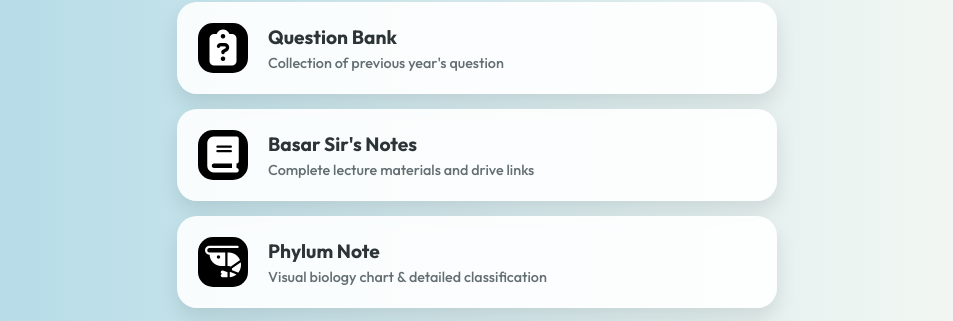
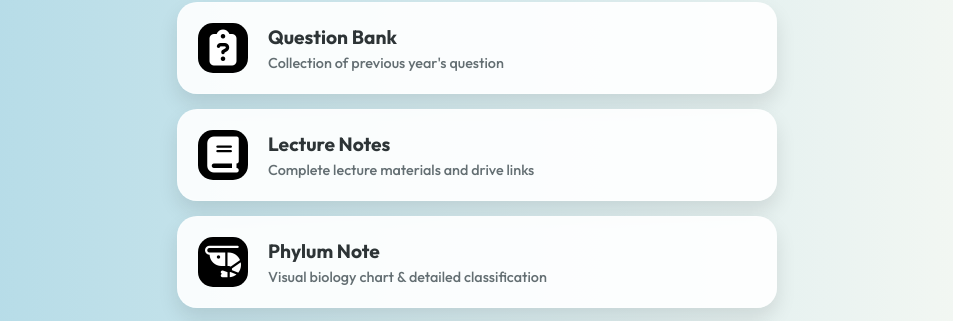
Before and after one commit to foysal1627/foysal1627.github.io, a Jekyll site: the page eduhub/index.html, which Jekyll copies as it is, in a window 1280 px wide. Shown: the part 164-485 px from the top of the page, without its empty margins (163-1116 px from the left). Built offline with Jekyll 4.4.1, drawn with Linux system fonts in a browser that asks for light colours.

Commit message:
Update link and heading for lecture notes section

```diff
--- a/eduhub/index.html
+++ b/eduhub/index.html
@@ -165,10 +165,10 @@
         </div>
     </a>
 
-    <a href="https://drive.google.com/drive/folders/1oUUKUmk-bU1WISK4hfj0k0BiHezv_cQP" class="card" target="_blank">
+    <a href="https://t.me/ndcnpIndex/4" class="card" target="_blank">
         <div class="icon"><i class="fa-solid fa-book fa-xl"></i></div>
         <div class="card-content">
-            <h3>Basar Sir's Notes</h3>
+            <h3>Lecture Notes</h3>
             <p>Complete lecture materials and drive links</p>
         </div>
     </a>
```
